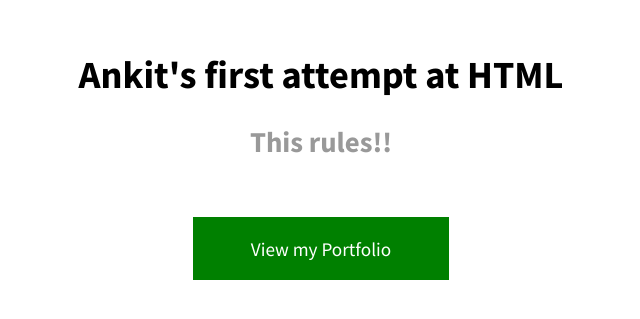
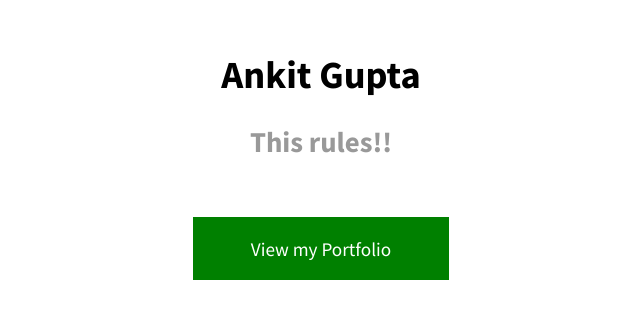
Before and after one commit to ankitstage/ankitstage.github.io, a plain HTML site: page index.html in a window 1280 px wide. Shown: the part 110-429 px from the top of the page, without its empty margins (319-959 px from the left). Drawn offline with Linux system fonts and the light colour scheme.

Commit message:
quick change

```diff
--- a/index.html
+++ b/index.html
@@ -67,7 +67,7 @@
 			<!--
 				What?? First "head" now "header"? Really easy to mix these two up. The "head" is always for meta information and is required. You can use as many "header" elements as you like once you're inside the "body". Trust me, just roll with it.
 			-->
-			<h1>Ankit's first attempt at HTML </h1>
+			<h1>Ankit Gupta </h1>
 			<h2>This rules!!</h2>
 			<!--
 				^ There are six levels of these "heading" elements: h1, h2, h3, h4, h5, and h6. The "h1" element is for the most important headings on the page, "h2" for the second-most, "h3" for the third-most, etc. Usually only weirdos go past "h4".
```
